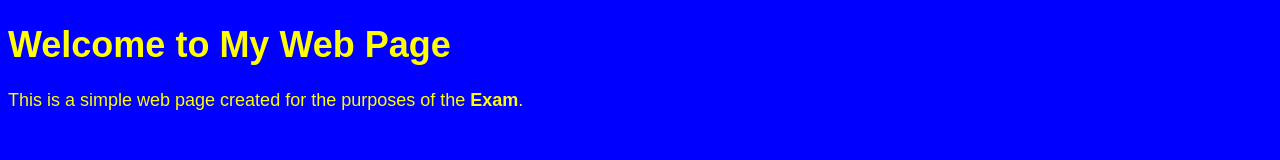
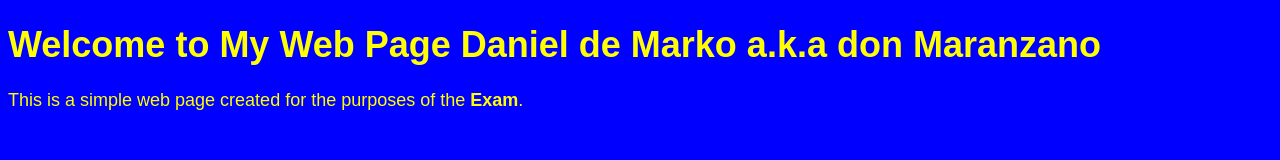
Before and after one commit to DanieldeMarko/GitHubDemo, a plain HTML site: page index.html in a window 1280 px wide. Drawn offline with Linux system fonts and the light colour scheme.

Commit message:
a.k.a Don Maranzano

```diff
--- a/index.html
+++ b/index.html
@@ -11,7 +11,7 @@
 
 <body>
     <main>
-        <h1>Welcome to My Web Page</h1>
+        <h1>Welcome to My Web Page Daniel de Marko a.k.a don Maranzano</h1>
         <p>This is a simple web page created for the purposes of the <b>Exam</b>.</p>
     </main>
 </body>
```
